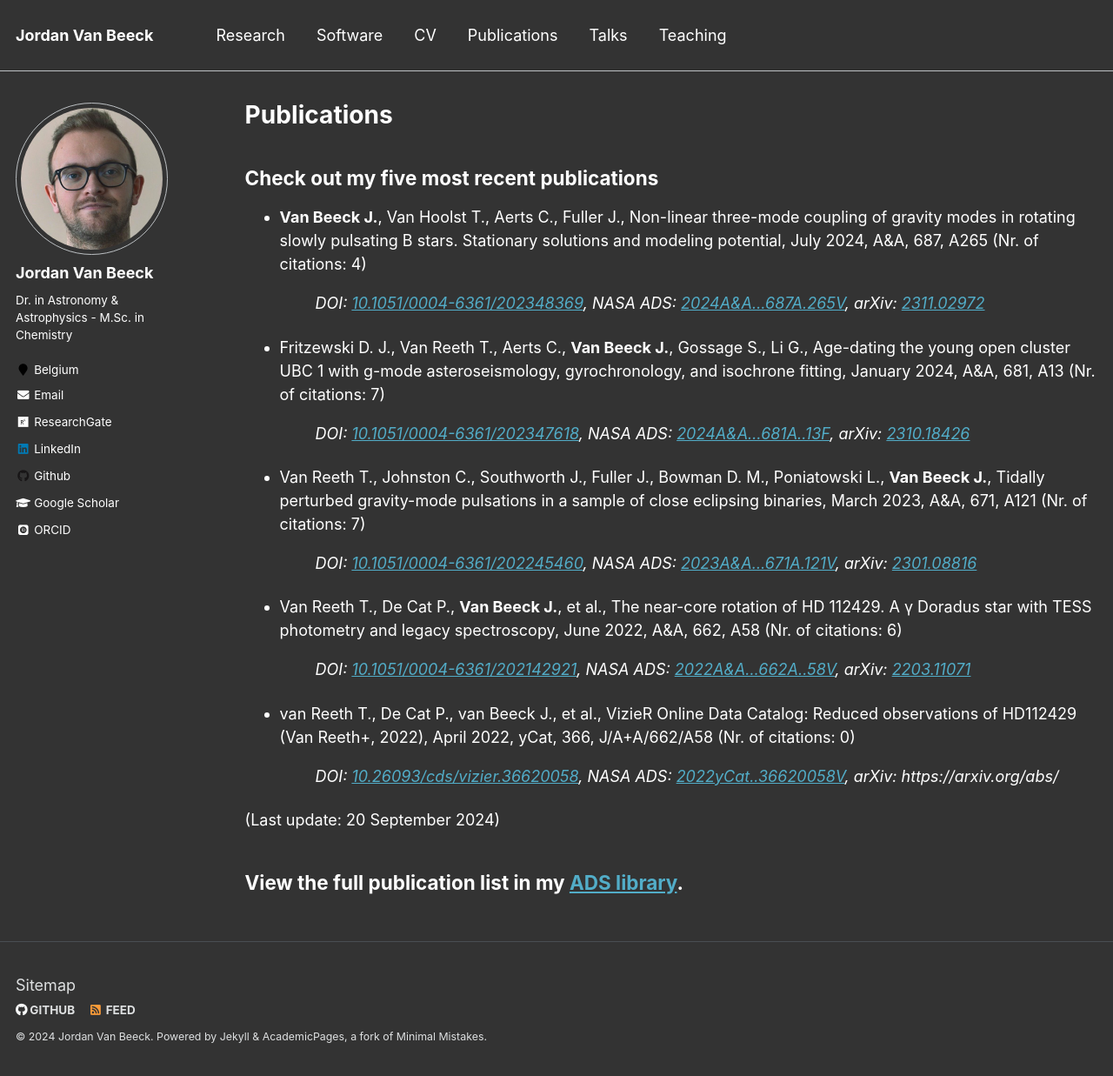
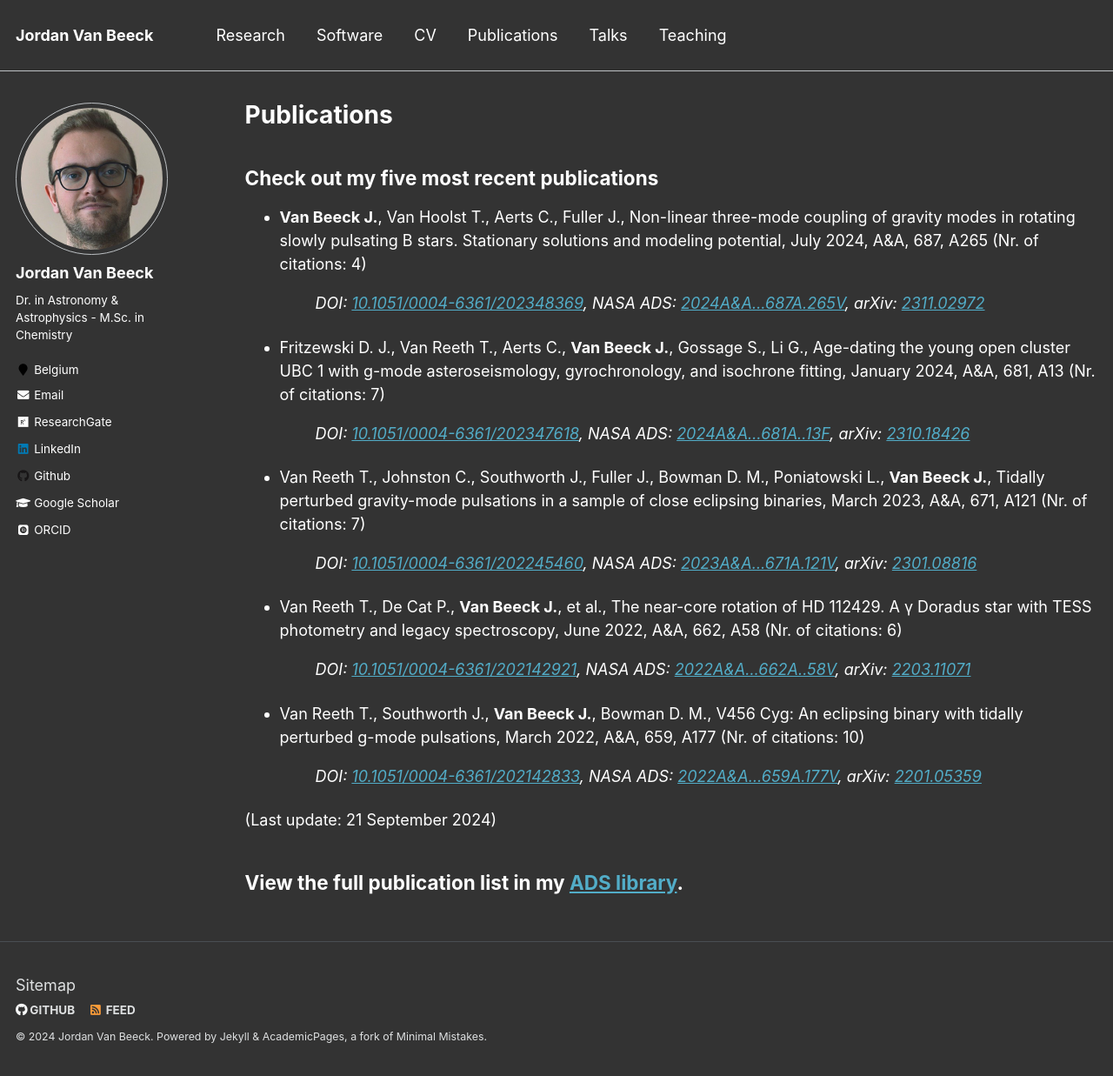
Before and after one commit to JVB11/jvb11.github.io, a Jekyll site: the page built from _pages/publications.md, in a window 1280 px wide and 1237 px high. Shown: the whole window at 87% size. Built offline with Jekyll 4.4.1, drawn with Linux system fonts in a browser that asks for light colours; some web fonts are replaced.

Commit message:
(automatically) pushing latest version of last 5 publications

```diff
--- a/_pages/publications.md
+++ b/_pages/publications.md
@@ -23,12 +23,12 @@ author_profile: true
 
 &nbsp;&nbsp;&nbsp;&nbsp;&nbsp;&nbsp;&nbsp;&nbsp;&nbsp;&nbsp;&nbsp;&nbsp;&nbsp;&nbsp;&nbsp;&nbsp;*DOI: <a href="https://doi.org/10.1051/0004-6361/202142921">10.1051/0004-6361/202142921</a>, NASA ADS: <a href="https://ui.adsabs.harvard.edu/abs/2022A&A...662A..58V">2022A&A...662A..58V</a>, arXiv: <a href="https://arxiv.org/abs/2203.11071">2203.11071</a>*
 
-+ van Reeth T., De Cat P., van Beeck J., et al., VizieR Online Data Catalog: Reduced observations of HD112429 (Van Reeth+, 2022), April 2022, yCat, 366, J/A+A/662/A58 (Nr. of citations: 0)
++ Van Reeth T., Southworth J., **Van Beeck J.**, Bowman D. M., V456 Cyg: An eclipsing binary with tidally perturbed g-mode pulsations, March 2022, A&A, 659, A177 (Nr. of citations: 10)
 
-&nbsp;&nbsp;&nbsp;&nbsp;&nbsp;&nbsp;&nbsp;&nbsp;&nbsp;&nbsp;&nbsp;&nbsp;&nbsp;&nbsp;&nbsp;&nbsp;*DOI: <a href="https://doi.org/10.26093/cds/vizier.36620058">10.26093/cds/vizier.36620058</a>, NASA ADS: <a href="https://ui.adsabs.harvard.edu/abs/2022yCat..36620058V">2022yCat..36620058V</a>, arXiv: https://arxiv.org/abs/*
+&nbsp;&nbsp;&nbsp;&nbsp;&nbsp;&nbsp;&nbsp;&nbsp;&nbsp;&nbsp;&nbsp;&nbsp;&nbsp;&nbsp;&nbsp;&nbsp;*DOI: <a href="https://doi.org/10.1051/0004-6361/202142833">10.1051/0004-6361/202142833</a>, NASA ADS: <a href="https://ui.adsabs.harvard.edu/abs/2022A&A...659A.177V">2022A&A...659A.177V</a>, arXiv: <a href="https://arxiv.org/abs/2201.05359">2201.05359</a>*
 
 
-(Last update: 20 September 2024)
+(Last update: 21 September 2024)
 
 ## View the full publication list in my [ADS library](https://ui.adsabs.harvard.edu/public-libraries/mrBh0XAqRuqabcPXhidMUA).
 
```
